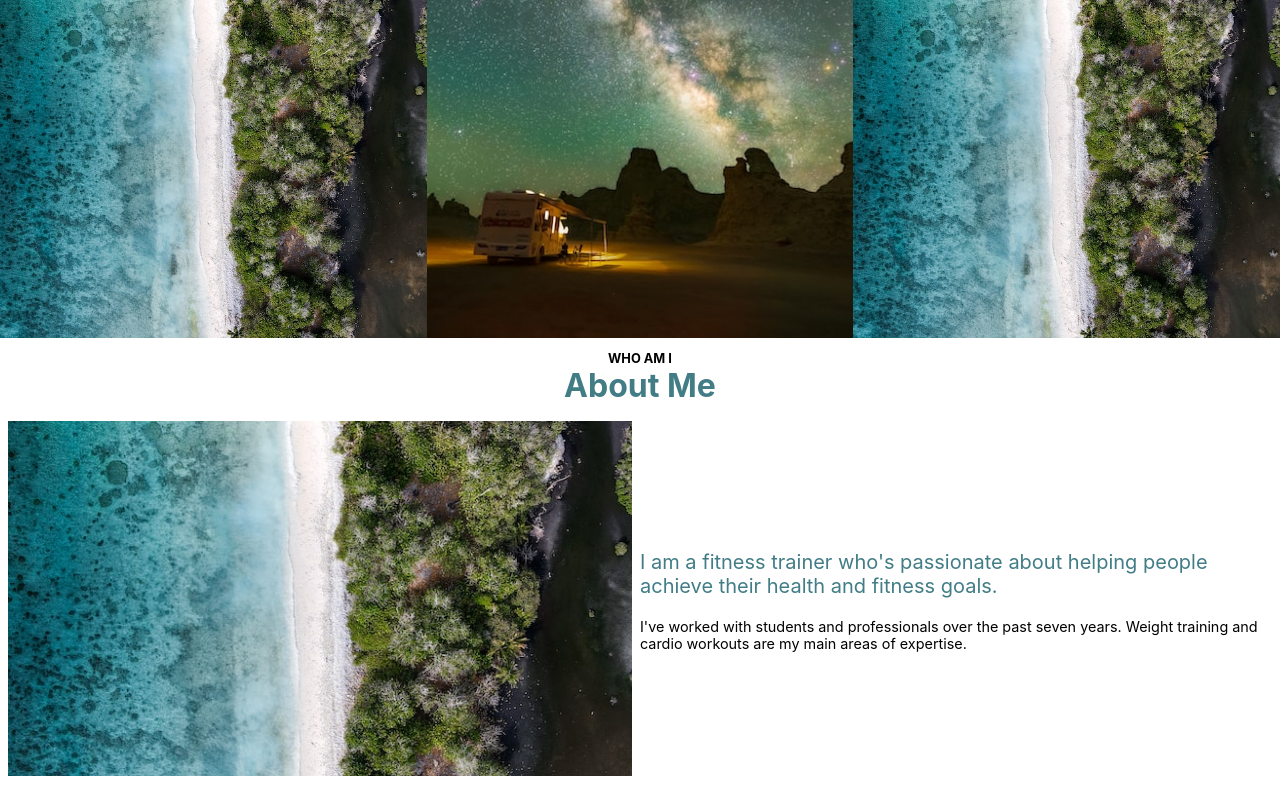
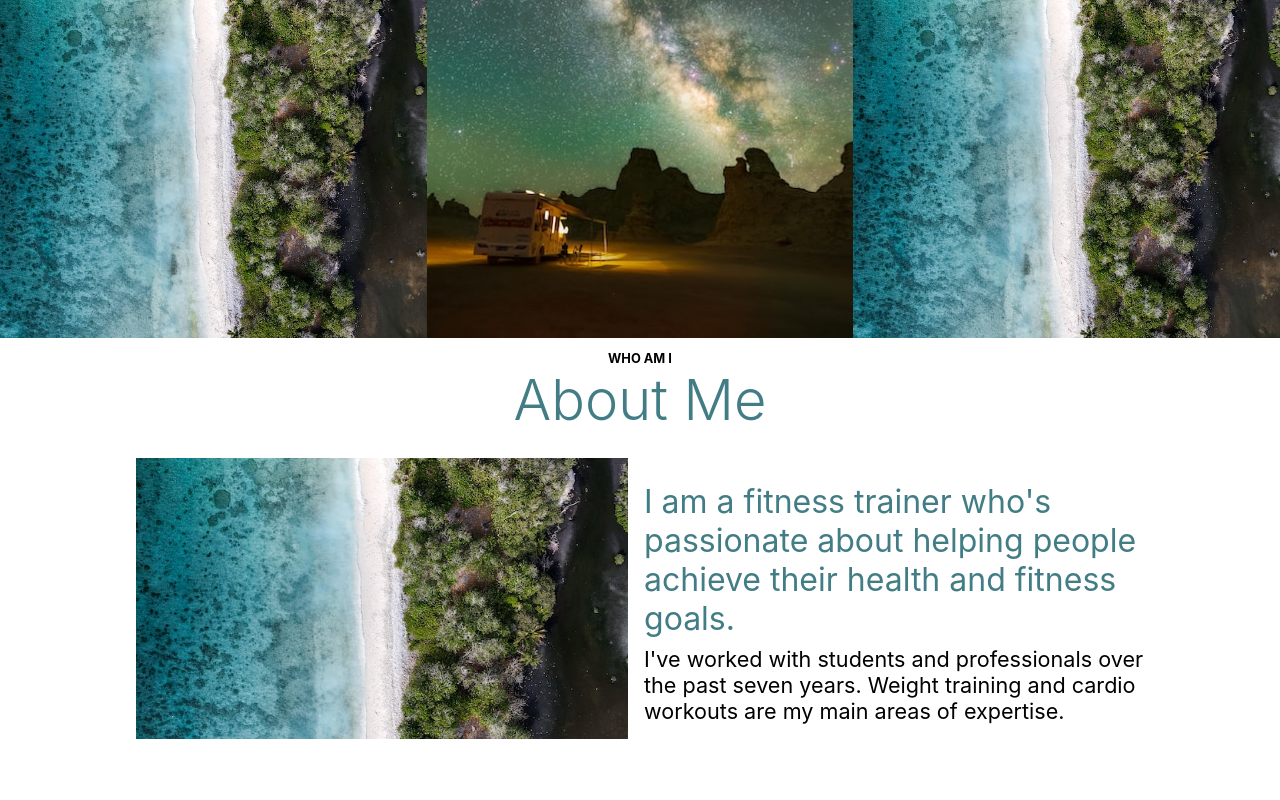
Before and after one commit to Nicolewrack23/Photography-Website, a React (Create React App) app in the folder client/: page / in a window 1280 px wide. Shown: the part 1030-1830 px from the top of the page. After the commit the page ends 1785 px from the top, so only its background shows below. Built offline with nearby package versions, Linux system fonts and the light colour scheme.

Commit message:
changing font weight and size

```diff
--- a/client/src/components/About/AboutPage.module.css
+++ b/client/src/components/About/AboutPage.module.css
@@ -15,6 +15,8 @@
   color: #427d86;
   margin-top: 0rem;
   margin-bottom: 0.5rem;
+  font-weight: 300;
+  font-size: 2.5rem;
 }
 .aboutGrid {
   display: grid;
@@ -37,15 +39,35 @@
 .textHighlight {
   color: #427d86;
   font-size: 1.25rem;
+  margin-bottom: 0;
 }
 .textLow {
   font-size: 0.9rem;
+  margin-top: 0.5rem;
 }
 @media (min-width: 40rem) {
   .aboutGrid {
     grid-template-columns: repeat(2, 1fr);
+    gap: 0.5rem;
+    width: 80%;
+    margin: 0.5rem auto;
   }
   .aboutText {
     margin: auto;
   }
 }
+@media (min-width: 80rem) {
+  .aboutH1 {
+    color: #427d86;
+    margin-top: 0rem;
+    margin-bottom: 0.5rem;
+    font-weight: 300;
+    font-size: 3.5rem;
+  }
+  .textHighlight {
+    font-size: 2rem;
+  }
+  .textLow {
+    font-size: 1.35rem;
+  }
+}
```
